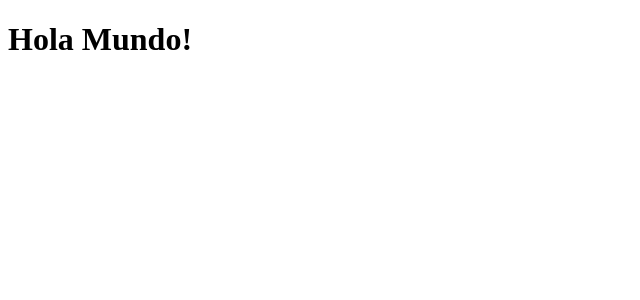
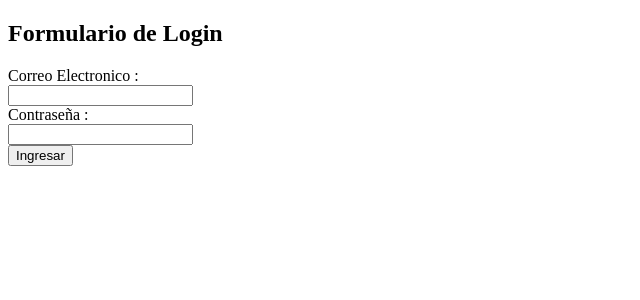
Before and after one commit to MarceloSanchezDev/PaginaPeliculas, a React (Vite) app in the folder appPeliculas/: page / in a window 1280 px wide. Shown: the top 300 px of the page, without its empty margins (0-640 px from the left). Built offline with nearby package versions, Linux system fonts and the light colour scheme.

Commit message:
agrego el componenete Login

```diff
--- a/appPeliculas/src/App.jsx
+++ b/appPeliculas/src/App.jsx
@@ -1,9 +1,10 @@
+import Login from "./components/Login"
 
 function App() {
 
   return (
     <>
-      <h1>Hola Mundo!</h1>
+      <Login></Login>
     </>
   )
 }
--- /dev/null
+++ b/appPeliculas/src/components/Login.jsx
@@ -0,0 +1,24 @@
+function Login() {
+    return(
+        <>
+        <h2>Formulario de Login</h2>
+        <form>
+            <label>
+                <span>Correo Electronico :</span>
+                <br />
+                <input type="email" name="email"/>
+            </label>
+            <br />
+            <label>
+                <span>Contraseña : </span>
+                <br />
+                <input type="password" name="password"/>
+            </label>
+            <br />
+            <button type="submit">Ingresar</button>
+        </form>
+        </>
+    )
+}
+
+export default Login
```
